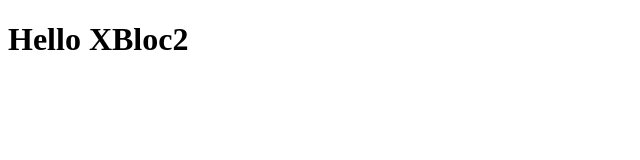
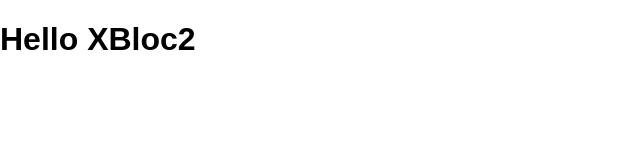
Before and after one commit to xbloc2/xbloc2-website, a Next.js app: page / in a window 1280 px wide. Shown: the top 160 px of the page, without its empty margins (0-640 px from the left). Built offline with nearby package versions, Linux system fonts and the light colour scheme.

Commit message:
fix: add App Router root layout

```diff
--- /dev/null
+++ b/app/globals.css
@@ -0,0 +1,2 @@
+/* global styles */
+html,body { margin: 0; padding: 0; font-family: sans-serif; }
--- /dev/null
+++ b/app/layout.jsx
@@ -0,0 +1,14 @@
+export const metadata = {
+  title: 'XBloc2',
+  description: 'XBloc2 website'
+};
+
+import './globals.css';
+
+export default function RootLayout({ children }) {
+  return (
+    <html lang="en">
+      <body>{children}</body>
+    </html>
+  );
+}
```
